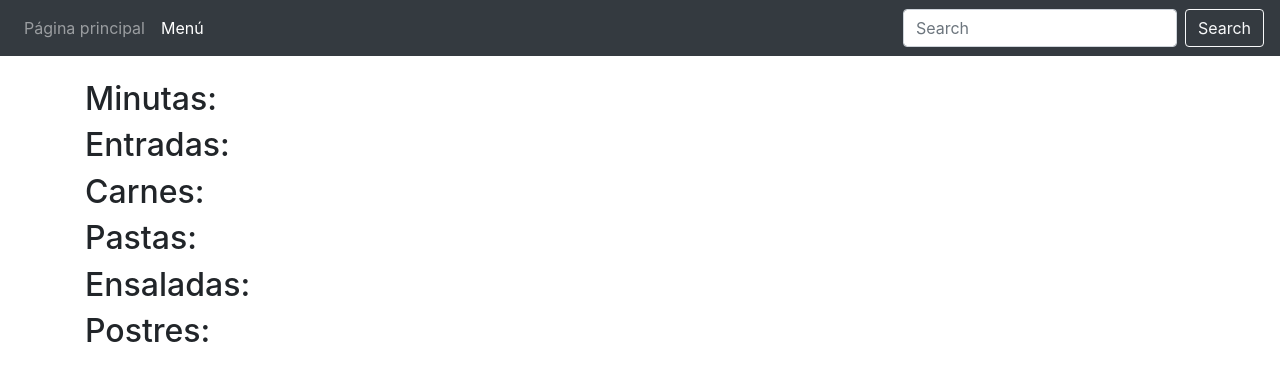
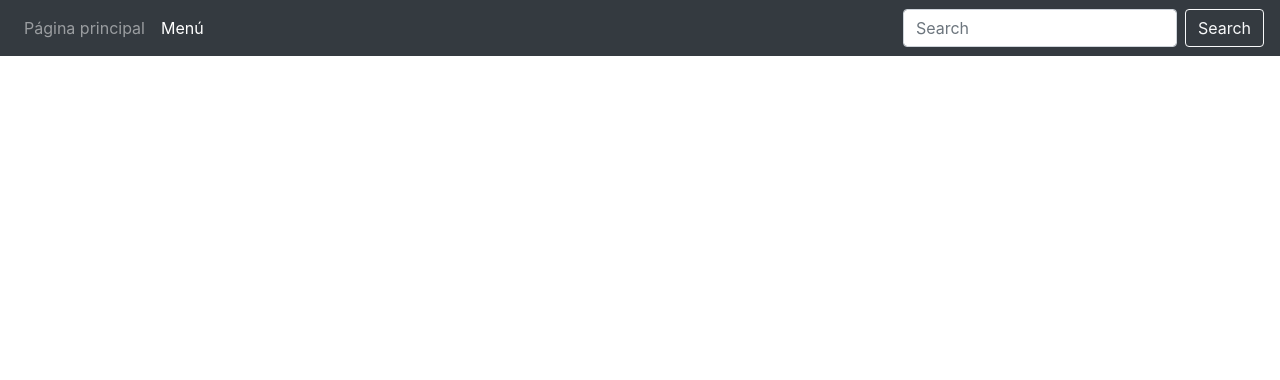
Before and after one commit to eibertek/NT1_TP, a plain HTML site: page menu.html in a window 1280 px wide. Drawn offline with nearby package versions, Linux system fonts and the light colour scheme.

Commit message:
Update menu.html

```diff
--- a/menu.html
+++ b/menu.html
@@ -32,24 +32,6 @@
   			<div class="col">
   				<br>
 
-  				<section>
-  					<h2>Minutas:</h2>
-  				</section>
-  				<section>
-  					<h2>Entradas:</h2>
-  				</section>
-  				<section>
-  					<h2>Carnes:</h2>
-  				</section>
-  				<section>
-  					<h2>Pastas:</h2>
-  				</section>
-  				<section>
-  					<h2>Ensaladas:</h2>
-  				</section>
-  				<section>
-  					<h2>Postres:</h2>
-  				</section>
   			</div>
 
   		</div>
```
